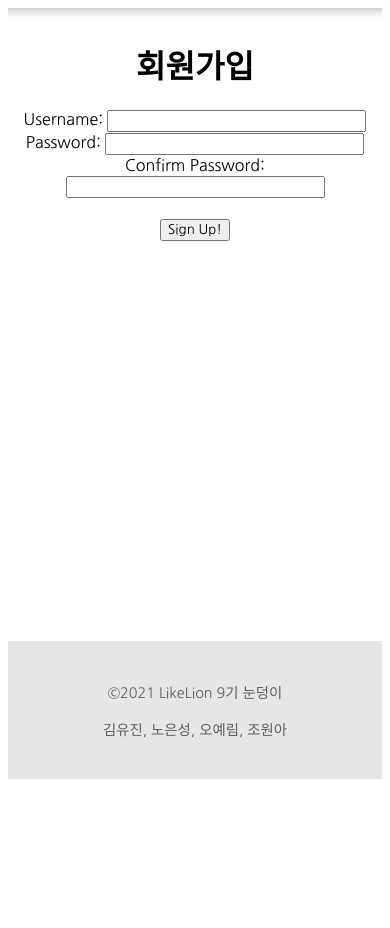
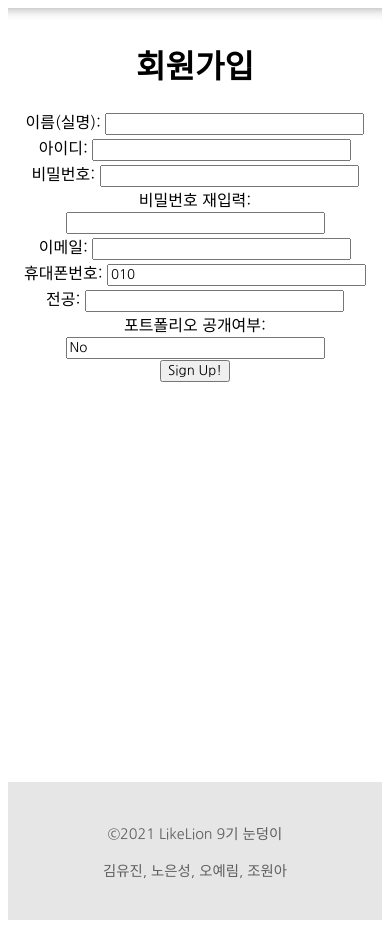
Before and after one commit to LikeLion-snowball/RoadMap, a Django app: page /accounts/signup/ in a window 390 px wide; the page is wider, and only the part inside the window is pictured. Shown: the part 88-1016 px from the top of that part. Before the commit the page ends 867 px from the top of that part, so only its background shows below. Run offline with Django 3.2, Linux system fonts and the light colour scheme; some libraries are stand-ins or nearby versions.

Commit message:
phonenum 부분 오류

```diff
--- a/accounts/templates/login.html
+++ b/accounts/templates/login.html
@@ -2,13 +2,13 @@
 {% load bootstrap4 %}
 {% block content %}
 <div class="wrapper" style="text-align: center;">
-    <h1>Login</h1>
+    <h1>로그인</h1>
 
     <form method="POST" action="{% url 'login'%}">
 	    {%csrf_token%}
-        Username:
+        아이디:
         <input name="username" type="text" value="">
-        Password:
+        비밀번호:
         <input name="password" type="password" value="">
         <input type="submit" class="btn btn-primary" value="Login">
         <br>
--- a/accounts/templates/signup.html
+++ b/accounts/templates/signup.html
@@ -13,15 +13,29 @@
 	<form method="POST" action="{% url 'signup'%}">
 
 		{% csrf_token %}
-        Username:
+        이름(실명):
+        <input name="name" type="text" value="">
+        <br>
+        아이디:
         <input name="username" type="text" value="">
         <br>
-        Password:
+        비밀번호:
         <input name="password1" type="password" value="">
         <br>
-        Confirm Password:
+        비밀번호 재입력:
         <input name="password2" type="password" value="">
         <br>
+        이메일:
+        <input name="email" type="email" value="">
+        <br>
+        휴대폰번호:
+        <input name="phonenum" type="tel" value="010">
+        <br>
+        전공:
+        <input name="major" type="text" value="">
+        <br>
+        포트폴리오 공개여부:
+        <input name="isPrivate" type="BooleanField" value="No">
         <br>
 	    <input type="submit" class="btn btn-primary" value="Sign Up!">
         <br>
--- a/accounts/views.py
+++ b/accounts/views.py
@@ -12,7 +12,9 @@ def signup(request):
             except User.DoesNotExist:
                 user = User.objects.create_user(
                     username=request.POST['username'],
-                    password=request.POST['password1']
+                    password=request.POST['password1'],
+                    email=request.POST['email'],
+                    phonenum=request.POST['phonenum'],
                     )
                 auth.login(request, user)
                 return redirect('/')
@@ -26,8 +28,10 @@ def login(request):
         # login.html에서 넘어온 username과 password를 각 변수에 저장하기.
             username = request.POST['username']
             password = request.POST['password']
+            email = request.POST['email']
+            phonenum = request.POST['phonenum']
         # 해당 username과 password와 일치하는 user 객체를 가져온다.
-            user = auth.authenticate(request, username=username, password=password)
+            user = auth.authenticate(request, username=username, password=password ,email=email, phoneum=phonenum)
         # 해당 user 객체가 존재한다면(객체가 존재하지 않는다면 none을 반환할 텐데, none이 not이니까 존재한다면!)
             if user is not None:
                 auth.login(request, user)
```
